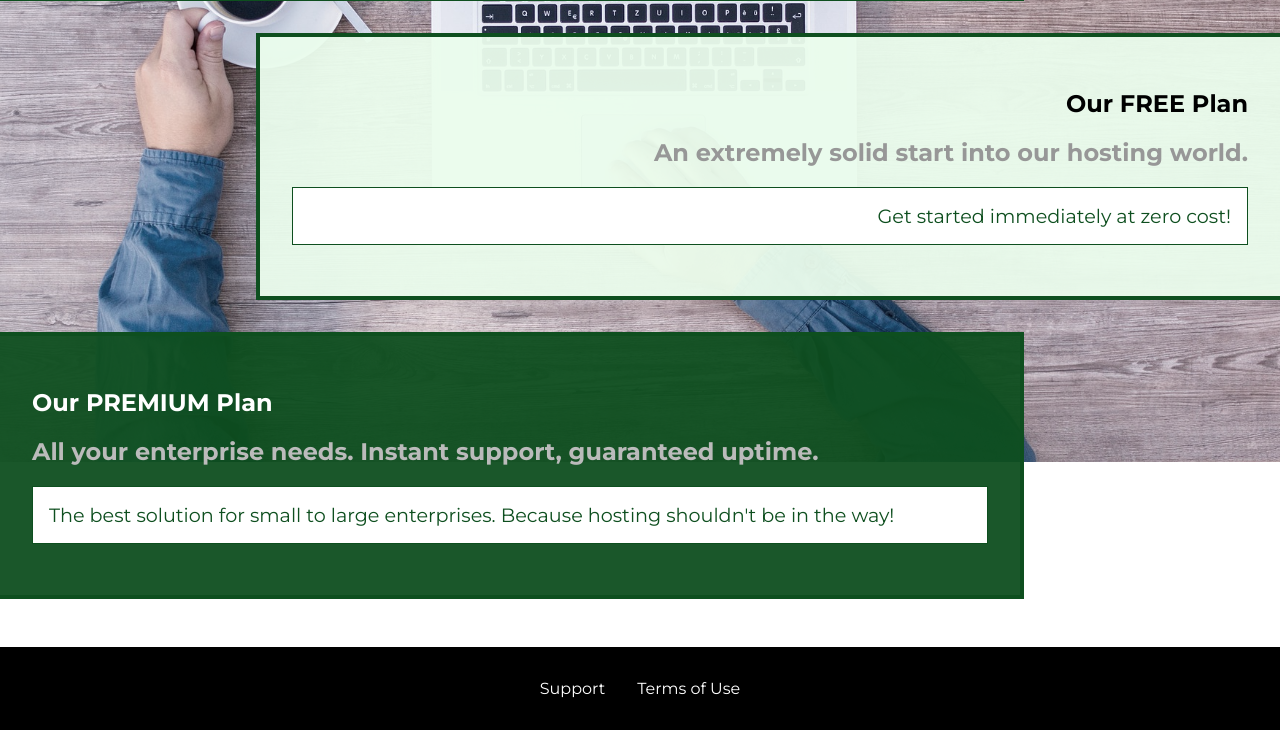
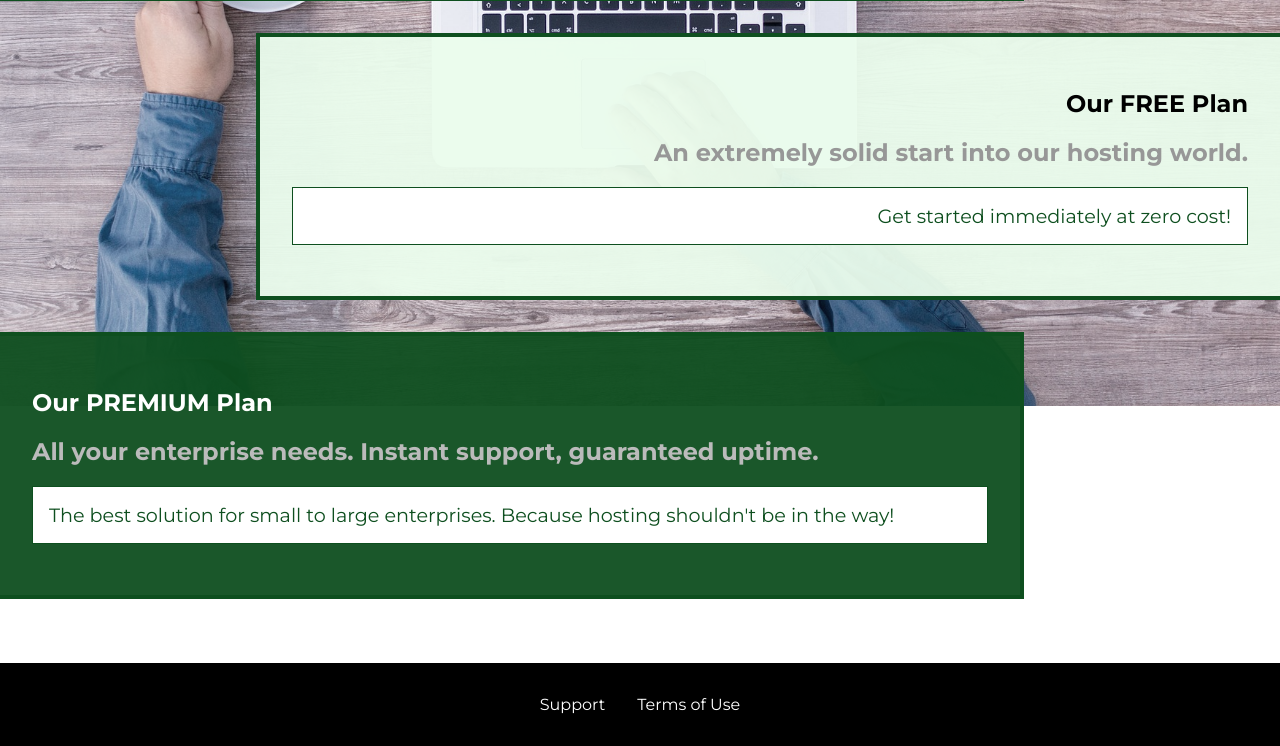
Before and after one commit to TranXuanHoang/TheWeb, a website: page CSS/01-basics/packages/index.html in a window 1280 px wide. Shown: the part 394-1140 px from the top of the page. Drawn offline with Linux system fonts and the light colour scheme.

Commit message:
Use grid to layout main content and footer

```diff
--- a/CSS/01-basics/shared.css
+++ b/CSS/01-basics/shared.css
@@ -5,15 +5,22 @@
   box-sizing: border-box;
 }
 
+html {
+  height: 100%;
+}
+
 body {
   font-family: "Montserrat", sans-serif;
   margin: 0;
   overflow-x: hidden;
+  display: grid;
+  grid-template-rows: 3.5rem auto fit-content(8rem);
+  grid-template-areas: "header" "main" "footer";
+  height: 100%;
 }
 
 main {
-  min-height: calc(100vh - 3.5rem - 8rem);
-  margin-top: 3.5rem;
+  grid-area: main;
 }
 
 .backdrop {
@@ -134,6 +141,7 @@ main {
   background: black;
   padding: 2rem;
   margin-top: 3rem;
+  grid-area: footer;
 }
 
 .main-footer__links {
```
